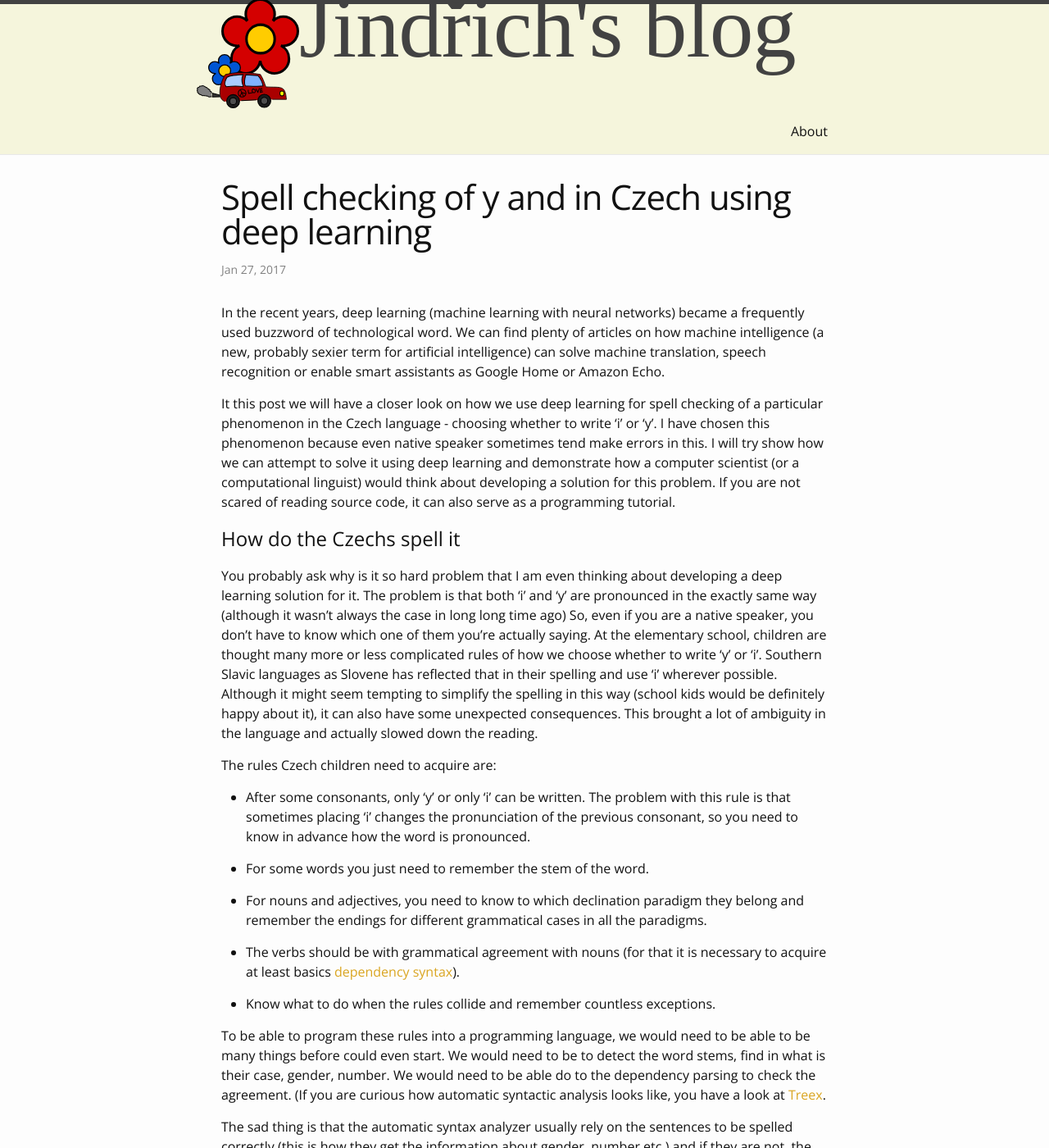
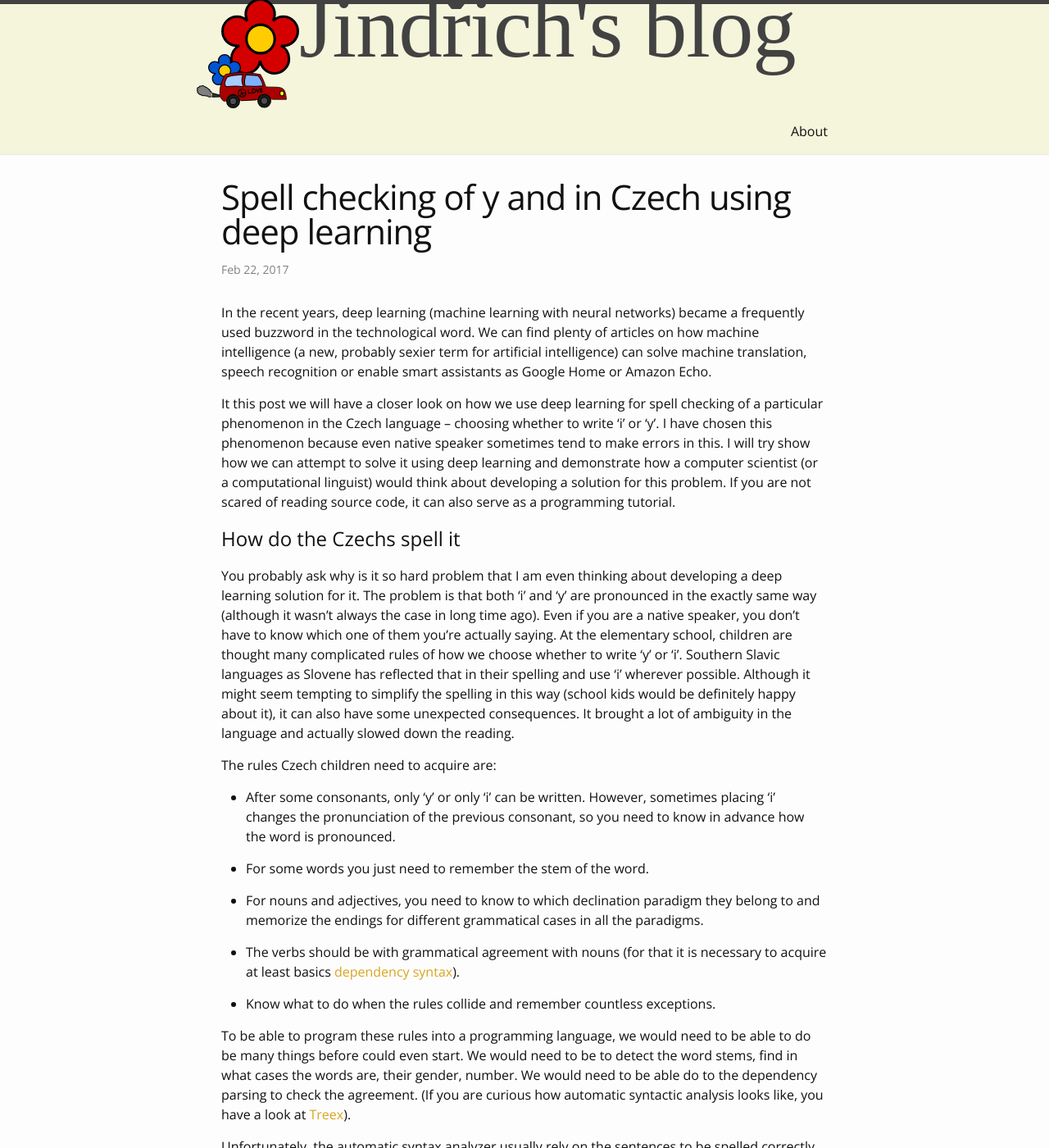
Before and after one commit to jlibovicky/jlibovicky.github.io, a Jekyll site: the page built from _posts/2017-02-22-Czech-spellcheck.md, in a window 1280 px wide and 1400 px high. Shown: the whole window at 82% size. Built offline with Jekyll 4.4.1, drawn with Linux system fonts in a browser that asks for light colours; some web fonts are replaced; comment, search, counter and statistics services are not loaded; some of the changed text lies outside the part shown.

Commit message:
english proofreading

````diff
--- a/_posts/2017-01-27-Czech-spellcheck.md
+++ b/_posts/2017-02-22-Czech-spellcheck.md
@@ -4,16 +4,16 @@ title: Spell checking of y and in Czech using deep learning
 ---
 
 In the recent years, deep learning (machine learning with neural networks)
-became a frequently used buzzword of technological word. We can find plenty of
-articles on how machine intelligence (a new, probably sexier term for
+became a frequently used buzzword in the technological word. We can find plenty
+of articles on how machine intelligence (a new, probably sexier term for
 artificial intelligence) can solve machine translation, speech recognition or
 enable smart assistants as Google Home or Amazon Echo.
 
 It this post we will have a closer look on how we use deep learning for spell
-checking of a particular phenomenon in the Czech language - choosing whether to
+checking of a particular phenomenon in the Czech language – choosing whether to
 write 'i' or 'y'. I have chosen this phenomenon because even native speaker
-sometimes tend make errors in this. I will try show how we can attempt to solve
-it using deep learning and demonstrate how a computer scientist (or a
+sometimes tend to  make errors in this. I will try show how we can attempt to
+solve it using deep learning and demonstrate how a computer scientist (or a
 computational linguist) would think about developing a solution for this
 problem. If you are not scared of reading source code, it can also serve as a
 programming tutorial.
@@ -23,27 +23,25 @@ programming tutorial.
 You probably ask why is it so hard problem that I am even thinking about
 developing a deep learning solution for it. The problem is that both 'i' and
 'y' are pronounced in the exactly same way (although it wasn't always the case
-in long long time ago) So, even if you are a native speaker, you don't have to
-know which one of them you're actually saying. At the elementary school,
-children are thought many more or less complicated rules of how we choose
-whether to write 'y' or 'i'.  Southern Slavic languages as Slovene has
-reflected that in their spelling and use 'i' wherever possible.  Although it
-might seem tempting to simplify the spelling in this way (school kids would be
-definitely happy about it), it can also have some unexpected consequences. This
-brought a lot of ambiguity in the language and actually slowed down the
-reading.
+in long time ago). Even if you are a native speaker, you don't have to know
+which one of them you're actually saying. At the elementary school, children
+are thought many complicated rules of how we choose whether to write 'y' or
+'i'.  Southern Slavic languages as Slovene has reflected that in their spelling
+and use 'i' wherever possible. Although it might seem tempting to simplify the
+spelling in this way (school kids would be definitely happy about it), it can
+also have some unexpected consequences. It brought a lot of ambiguity in the
+language and actually slowed down the reading.
 
 The rules Czech children need to acquire are:
 
-* After some consonants, only 'y' or only 'i' can be written. The problem with
-  this rule is that sometimes placing 'i' changes the pronunciation of the
-  previous consonant, so you need to know in advance how the word is
-  pronounced.
+* After some consonants, only 'y' or only 'i' can be written. However,
+  sometimes placing 'i' changes the pronunciation of the previous consonant, so
+  you need to know in advance how the word is pronounced.
 
 * For some words you just need to remember the stem of the word.
 
 * For nouns and adjectives, you need to know to which declination paradigm they
-  belong and remember the endings for different grammatical cases in all the
+  belong to and memorize the endings for different grammatical cases in all the
   paradigms.
 
 * The verbs should be with grammatical agreement with nouns (for that it is
@@ -53,39 +51,40 @@ The rules Czech children need to acquire are:
 * Know what to do when the rules collide and remember countless exceptions.
 
 To be able to program these rules into a programming language, we would need to
-be able to be many things before could even start. We would need to be to
-detect the word stems, find in what is their case, gender, number. We would
-need to be able do to the dependency parsing to check the agreement.  (If you
-are curious how automatic syntactic analysis looks like, you have a look at
-[Treex](https://lindat.mff.cuni.cz/services/treex-web/result/2HfygMLDnvZm63ZX4EF).
+be able to do be many things before could even start. We would need to be to
+detect the word stems, find in what cases the words are, their gender, number.
+We would need to be able do to the dependency parsing to check the agreement.
+(If you are curious how automatic syntactic analysis looks like, you have a
+look at
+[Treex](https://lindat.mff.cuni.cz/services/treex-web/result/2HfygMLDnvZm63ZX4EF)).
 
-The sad thing is that the automatic syntax analyzer usually rely on the
-sentences to be spelled correctly (this is how they get the information about
-gender, number etc.) and if they are not, the analyzers make mistakes. If we
-want to correct the sentences, it is a kind of unpleasant property.
-We will leave this vicious circle using deep learning such that we will be able
-to cope without all of these rules.
+Unfortunately, the automatic syntax analyzer usually rely on the sentences to
+be spelled correctly (this is how they get the information about gender, number
+etc.) and if they are not, the analyzers make mistakes. When we want to
+actually correct the sentences, it is a bit unpleasant property. We will leave
+this vicious circle using deep learning such that we will be able to cope
+without all of these rules.
 
 # Train and test data
 
 Success of all machine learning application always stands and falls with having
 enough data to train the models on.  In this case, the data can be obtained
 very easily. The only thing we need is a big amount of text in Czech language
-which is in most cases grammatically correct. For instance we can download
+which is in most cases grammatically correct. For instance, we can download
 complete [Wikipedia dump](https://dumps.wikimedia.org/cswiki/latest/) in XML
 format.
 
-Before we start to work with the text, we need clean and preprocess a little
-bit. We will split into sentences ([NLTK](http://www.nltk.org) library contains
-Czech models). For simplity we will keep only characters of Czech alphabet,
-numerals and punctuation and replace all the other characters with a special
-symbol, e.g., `_`. Wikipedia contains many snippet of text in various languages
-in various alphabet and these string wouldn't be useful for our models anyway.
-To make the task even simpler, we will lowercase the text on top of that.
+Before we start to work with the text, we need clean and preprocess a bit. We
+will split it into sentences ([NLTK](http://www.nltk.org) library contains
+Czech models). For simplicity, we will keep only characters of Czech alphabet,
+numbers and punctuation and replace all the other characters with a special
+symbol, e.g., `_`. Wikipedia contains many snippets of text in various
+languages in various alphabet and these string wouldn't be useful for our
+models anyway. To make the task even simpler, we will lowercase the text.
 
-Now, our data are almost ready. The last thing missing is to change all
-occurrences of 'y' to 'i' and remember their original position. We may encode it
-e.g., like this:
+Now, our data are almost ready. The last thing missing is changing all
+occurrences of 'y' to 'i' and remembering their original position. We may
+encode it e.g., like this:
 
 
 *Input:*
@@ -104,84 +103,84 @@ mišlenki aristotelovi rozvinul ve 2. století našeho letopočtu klaudios...
 00000000000000000010000000000001000002000000000000000000020000000000000000000...
 ```
 
-In this encoding `1` means 'i', `2` means 'y' and other characters are
-denoted by `0`. You can preview both the code for [sentence
+In this encoding `1` means 'i', `2` means 'y' and other characters are denoted
+by `0`. You can preview both the code for [sentence
 splitting](/assets/code/yi/sentence_split.py) and the [data
 encoding](/assets/code/yi/format_data.py). By the time I downloaded the Czech
-Wikipedia there were more than 5 million sentences.
+Wikipedia, there were more than 5 million sentences.
 
 When we solve any problem using machine learning, no matter whether it is deep
 leaning or other machine learning methods, we need to strictly separate train
 and test data. As the term suggests, train data are used to train the model and
 therefore it is no surprise that the model usually works very well on the data.
-What we are really interested is in, is how the model will work work on data
-that are yet to come. We can simulate it by leaving a part of our data aside
-and use them only to compare models with each other. For our experiments, we
-will leave 1,000 sentences for testing and the rest for training.
+What we are really interested in, is how the model will work on data that are
+yet to come. We can simulate it by leaving a part of our data aside and use
+them only to compare models with each other. For our experiments, we will leave
+1,000 sentences for testing and the rest for training.
 
 # Simple Solutions
 
 A trivial solution would be leaving 'i' everywhere. In this trivial manner, we
-will get solid performance of __76.4 %__. In computational linguistics, and
+will get solid performance of __76.4 %__. In computational linguistics, and
 artificial intelligence in general, we call this _setting a baseline_. Any
-meaningful solution to any problem needs to show that it is significantly
-better than a simple base solution. In this section, we will try to come up
-with multiple simple solutions to see, how far we can get.
+meaningful solution to any problem needs to show that it's significantly better
+than a simple base solution. In this section, we will try to come up with
+multiple simple solutions to see, how far we can get.
 
 We can for instance may observe that in words with originally Czech stem, there
 is always 'y' after 'h', 'k' and 'r'. A similar observation is that many words
-starts with the 'vy-' prefix (which means out) and that it may be a good
-strategy to put 'y' in all words beginning like this (my apologies Vikings and
-[vicugnas](https://upload.wikimedia.org/wikipedia/commons/e/eb/Vicunacrop.jpg).
+starts with the 'vy-' prefix and that it may be a good strategy to put 'y' in
+all words beginning like this (my apologies Vikings and
+[vicugnas](https://upload.wikimedia.org/wikipedia/commons/e/eb/Vicunacrop.jpg)).
 
 The following table summarizes results of these simple approaches:
 
 |                     |  accuracy |
 |:--------------------|----------:|
-|'i' everywhere       |    76.4 % |
-| + 'h', 'k','r'      |    77.5 % |
-| + '_vy_-' prefix    |    80.0 % |
+|'i' everywhere       |    76.4 % |
+| + 'h', 'k','r'      |    77.5 % |
+| + '_vy_-' prefix    |    80.0 % |
 
-Very simple heuristics (that can be written using a single line regular expression)
-brought us to 80.0 % accuracy. If we would try harder, we might be able to come
-with some other rules that would increase the accuracy even few percentage points
-higher.
+Very simple heuristics (that can be written using a single line regular
+expression) brought us to 80.0 % accuracy. If we try harder, we might be able
+to come up with some other rules that would increase the accuracy even few
+percentage points higher.
 
-Instead of that, will we try a different simple solution which be called a
-trivial machine learning solution. Because we have the whole Wikipedia as our
-training data, we can simply remember what is the most frequent spelling for
-each word. Whenever a word is encountered, we can simply use its most frequent
-spelling. The following table shows what was the accuracy after processing
-different amounts of training sentences.
+Instead of that, will we try a different simple solution which be considered to
+be a trivial machine learning solution. Because we have the whole Wikipedia as
+our training data, we can simply remember what is the most frequent spelling
+for each word. Whenever a word is encountered, we can simply use its most
+frequent spelling. The following table shows what was the accuracy after
+processing different amounts of training sentences.
 
 
 | number of seen sentences  |  accuracy |
 |--------------------------:|----------:|
-|                       500 |    77.9 % |
-|                     5,000 |    85.3 % |
-|                    50,000 |    88.6 % |
-|                   500,000 |    90.4 % |
-|                 5,000,000 |    90.8 % |
+|                       500 |    77.9 % |
+|                     5,000 |    85.3 % |
+|                    50,000 |    88.6 % |
+|                   500,000 |    90.4 % |
+|                 5,000,000 |    90.8 % |
 
 We can see that with the increasing amount of processed data, the accuracy
 increases. It should not surprise us — the more text we see, the smaller
 chance, that we will encounter a previously unseen word. On other hand, after
-processing 500,000 words, there is only little chance.
+processing 500,000 words, there is only little chance we will see anything new.
 
-Now we know what we may want from our model. Anything over 91 % will be a
+Now we know what we may expect from our model. Anything over 91 % will be a
 success, anything worse would mean that the network was not able to remember
-the most frequent spelling of every word. From the baseline preliminary
+the most frequent spelling of every word. From the preliminary baseline
 experiments we also know that to pass this accuracy, the model will have to
 learn some grammar to keep nouns and verbs in agreement.
 
 # Model
 
-Will will use a recurrent network for out experiments. Every time, such a
-network gets an input, it updates in inner state (based on the state in was
-previously in) and emits some output. The following scheme shows a recurrent
-network rolled in time.
+We will use a recurrent network for out experiments. Every time, such network
+gets an input, it updates in inner state (based on the state in was previously
+in) and emits some output. The following scheme shows a recurrent network
+rolled in time.
 
-![sequence-labeling](/assets/rnn_cs.svg)
+![sequence-labeling](/assets/rnn.svg)
 
 The network reads the text letter by letter. In every step, it updates its
 stored inner state and emits some output - actually, it makes the operation
@@ -191,17 +190,17 @@ and when the network receives it, it decides what to do. The inner state of the
 network is actually a memory where the network stores relevant information from
 what it has already seen and what does it mean for what is yet to come.
 
-The network learns to represent the input letters and the previously seen text
-in such a way that is suitable for its task. Representation learning is often
-stressed as one of the most important properties of deep learning (after all,
-one of the most prestigious conference in the field is called International
-Conference on Representation Learning). We do not mark any linguistics concepts
-in our data that allows humans to conceptualize the spelling rules. We do not
-even treat spaces between words in any special way. The data is just a stream
-of characters and it is up to the  network to deal with it.
+The network if forced to learn a suitable representation of the input letters
+and the previously seen text. Representation learning is often stressed as one
+of the most important properties of deep learning (after all, one of the most
+prestigious conference in the field is called International Conference on
+Representation Learning). The data does not contain any markups for any
+concepts that allows humans to conceptualize the spelling rules. We do not even
+treat spaces between words in any special way. The data is just a stream of
+characters and it is up to the  network to deal with it.
 
 We will use one more trick to improve the networks' performance. We will use
-two recurrent networks - one reading the text from the front and the second one
+two recurrent networks – one reading the text from the front and the second one
 in the backward direction. In this way, we can use information about what is
 both left and right from a letter to estimate the spelling.
 
@@ -219,35 +218,38 @@ random. During the learning, we always compare the network's estimate is the
 desired output and if it makes an error, we shift the weights slightly in such
 a way, that it makes a smaller error.
 
-This very simple feedback is sufficient to gradually learn inner the data
-representation that may be entirely different from human. During the training,
-there is never the notion of word, or consonants and vowels. No one tells the
-network: "This is subject because it is in the nominative case, you can see it
-from its ending." There are genders, numbers or persons annotated in the data.
-Everything the network needs comes just from the simple feedback of being right
-or wrong
+This very simple feedback is sufficient to gradually learn inner data
+representation that may be entirely different from human conceptualization.
+During the training, there is never the notion of word, or consonants and
+vowels. No one tells the network: “This is subject because it is in the
+nominative case, you can see it from its ending.” There are no  genders,
+numbers or persons annotated in the data.  Everything the network needs comes
+just from the simple feedback of being right or wrong on the outputs.
 
-Training our network on 5 million sentences took 5 hours on a old
-low-performance GPU and achieved the accuracy of __98 %__. Although still quite
-far from perfection, it is much better better than all the other methods as you
+Training our network on 5 million sentences took 5 hours on an old
+low-performance GPU and achieved the accuracy of __98 %__. Although still quite
+far from perfection, it is much better than all the other methods as you
 can see in the table below.
 
 |method                 |  accuracy |
 |:----------------------|----------:|
-|'i' everywhere         |    70.4 % |
-|simple rules           |    80.0 % |
-|most frequent spelling |    90.8 % |
-|neural network         |    98.3 % |
+|'i' everywhere         |    70.4 % |
+|simple rules           |    80.0 % |
+|most frequent spelling |    90.8 % |
+|neural network         |    98.3 % |
+
+If you are interested in the code, have a look at [the training
+script](/assets/code/yi/train.py).
 
 # What did the network learn
 
 A disadvantage of neural networks is that we cannot easily find out what the
-network have learned just from the network itself. We can get at least some
+network have learned by looking at the network itself. We can get at least some
 insight by looking at the learning curves. A learning curve is a graph having
 amount of data using during training on _x_ axis and the accuracy on the _y_.
 It basically tells how fast the learning was.
 
-![sequence-labeling](/assets/rnn_learning_curve_cs.svg)
+![sequence-labeling](/assets/rnn_learning_curve.svg)
 
 We can see from the graph that neural network needed quite a lot of data to
 learn something better than just putting 'i' everywhere possible. It needed
@@ -265,7 +267,7 @@ At the beginning, the most frequent spelling algorithms has a big advantage
 over the network because it operates with the notion of words from the very
 beginning (for simplicity I considered words to be separated by spaces and
 ignored hyphens, apostrophes, etc.). The network first needs to find out that
-the spaces plays special roles. Therefore it overcame the most frequent
+the spaces plays special roles. Therefore, it overcame the most frequent
 spelling algorithms only after using 300,000 training sentences. With the
 average speed of reading of 200 words per minute, would take 17 days of
 non-stop reading (29 times 'Crime and Punishment').
````
Also changed, not shown: other parts of _posts/2017-02-22-Czech-spellcheck.md (+2 -2 lines), _posts/2017-02-22-Pravopis.md (renamed from _posts/2017-01-24-Pravopis.md).
